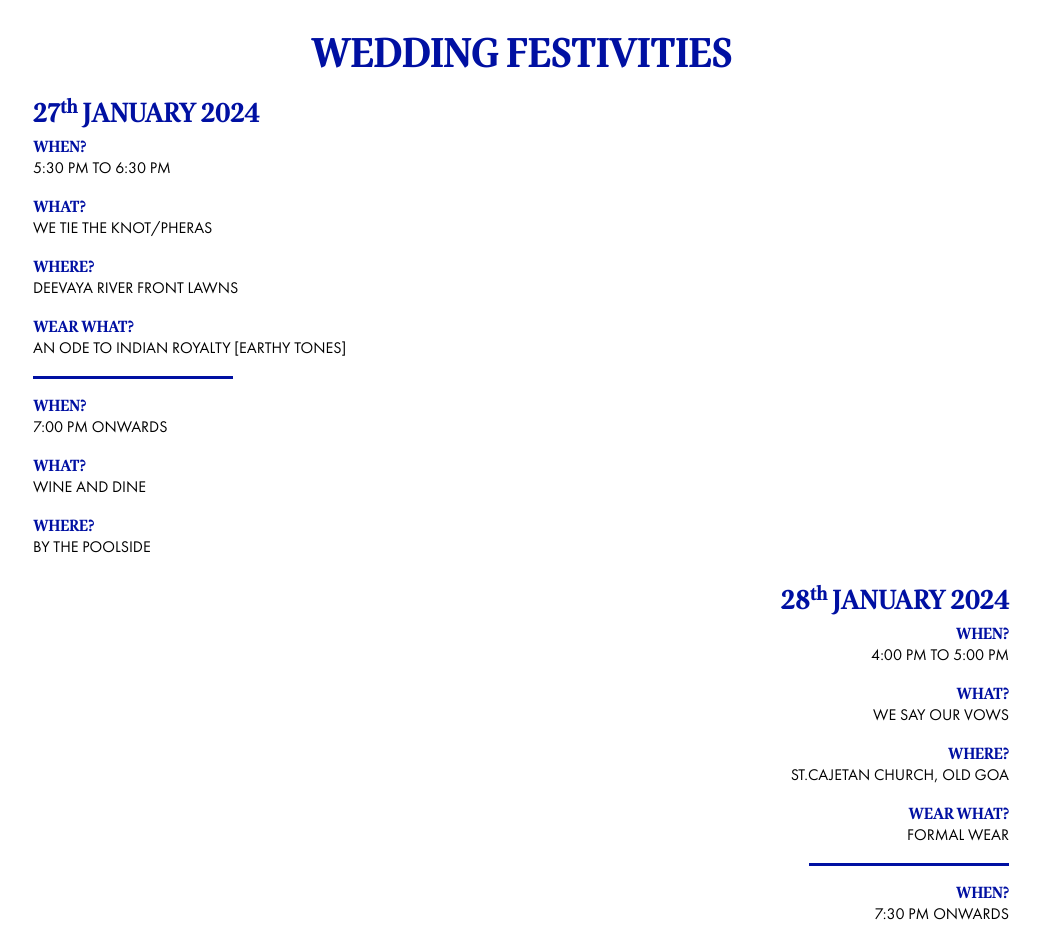
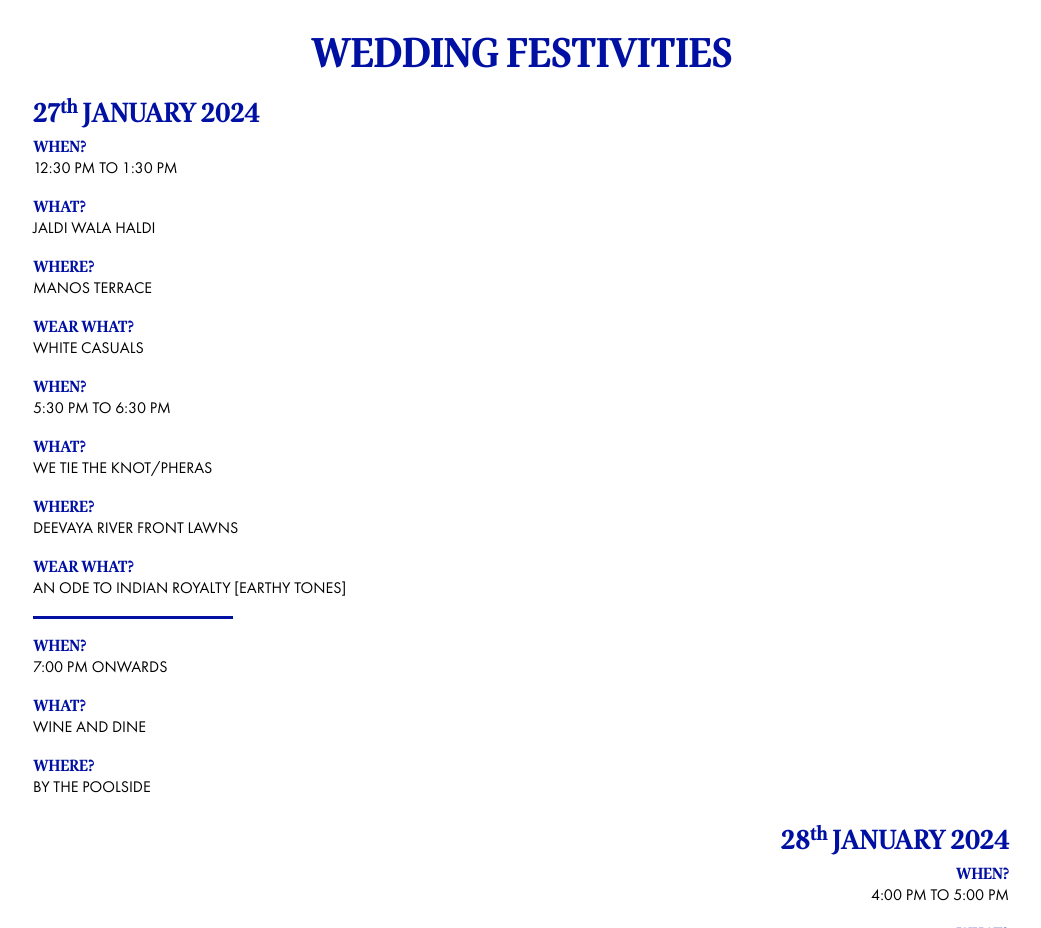
Before and after one commit to sandesh-dalvi/tinnaandralph, a website built with Vite: page index.html in a window 1280 px wide. Shown: the part 3360-4288 px from the top of the page, without its empty margins (119-1160 px from the left). Built offline with nearby package versions, Linux system fonts and the light colour scheme; files whose address does not match are found by name.

Commit message:
added haldi details

```diff
--- a/index.html
+++ b/index.html
@@ -322,7 +322,24 @@
         <h3 class="text-lg md:text-2xl text-[#0010a2] font-semibold headings">
           27<sup>th</sup> JANUARY 2024
         </h3>
-
+        <div class="py-2">
+          <p class="text-[#0010a2] text-sm font-semibold headings">WHEN?</p>
+          <p class="contentss">12:30 PM TO 1:30 PM</p>
+        </div>
+        <div class="py-2">
+          <p class="text-[#0010a2] text-sm font-semibold headings">WHAT?</p>
+          <p class="contentss">JALDI WALA HALDI</p>
+        </div>
+        <div class="py-2">
+          <p class="text-[#0010a2] text-sm font-semibold headings">WHERE?</p>
+          <p class="contentss">MANOS TERRACE</p>
+        </div>
+        <div class="py-2">
+          <p class="text-[#0010a2] text-sm font-semibold headings">
+            WEAR WHAT?
+          </p>
+          <p class="contentss">WHITE CASUALS</p>
+        </div>
         <div class="py-2">
           <p class="text-[#0010a2] text-sm font-semibold headings">WHEN?</p>
           <p class="contentss">5:30 PM TO 6:30 PM</p>
```
